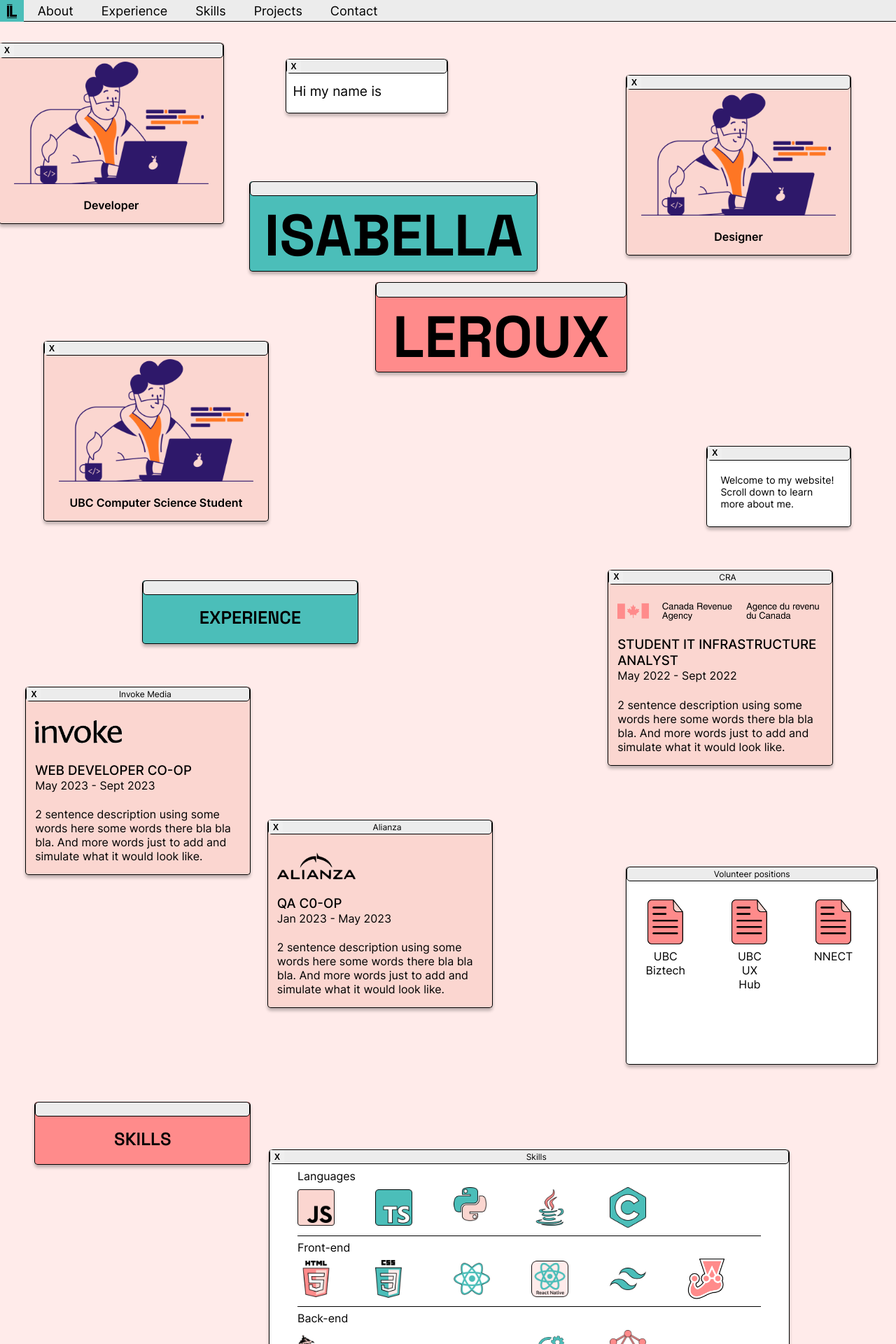
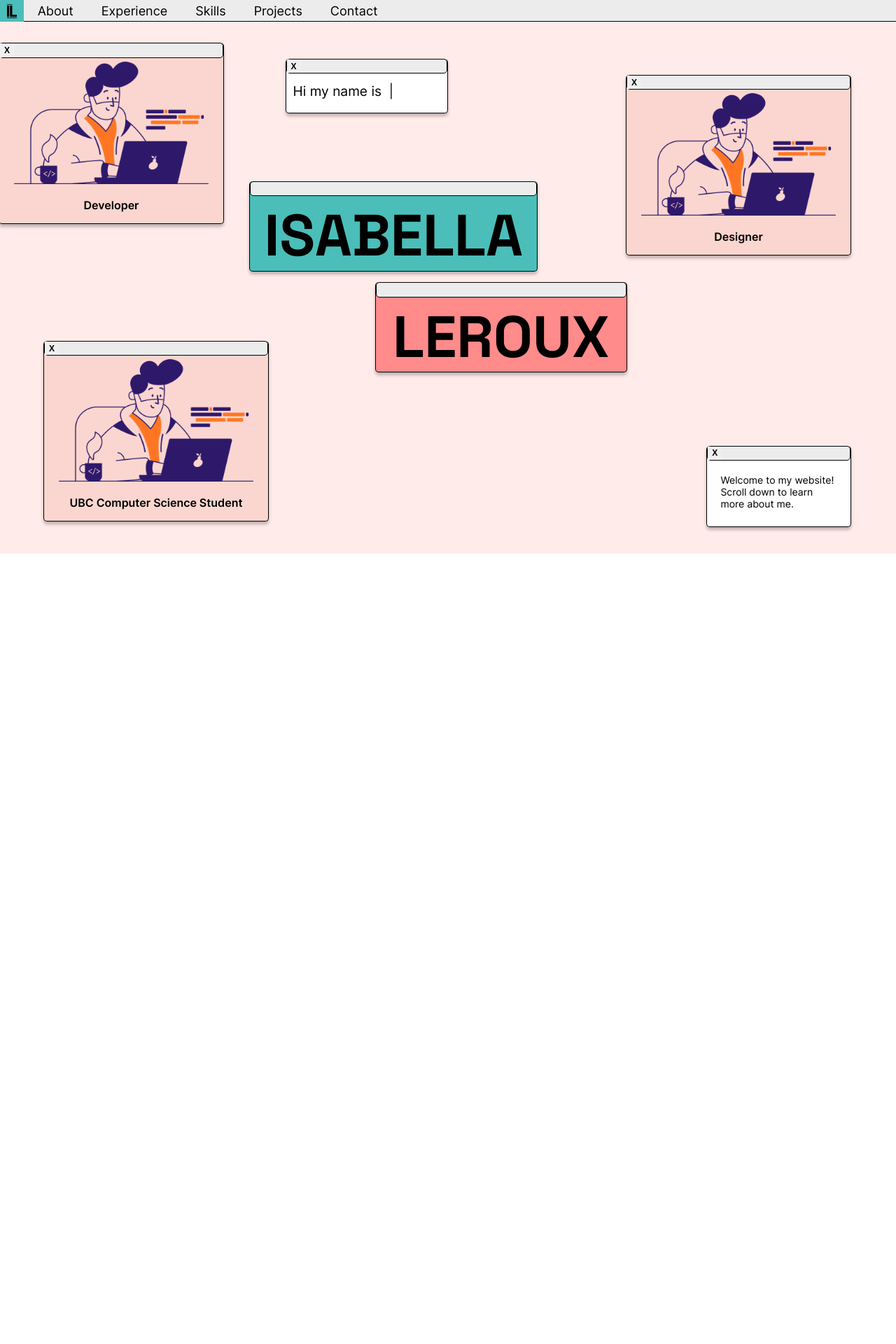
Before and after one commit to isa-leroux448/personal-website-v2, a React (Create React App) app: page / in a window 1280 px wide. Shown: the top 1920 px of the page at 70% size. After the commit the page ends 800 px from the top, so only its background shows below. Built offline with nearby package versions, Linux system fonts and the light colour scheme.

Commit message:
vertical swipe added

```diff
--- a/src/App.jsx
+++ b/src/App.jsx
@@ -1,20 +1,42 @@
 import NavBar from "./components/NavBar";
 import './App.css';
-import About from "./about/About"
+import About from "./about/About";
 import Skills from "./skills/Skills";
 import Experience from "./experience/Experience";
-import Projects from "./projects/Projects"
+import Projects from "./projects/Projects";
+import React, { useRef } from "react";
+import { Swiper, SwiperSlide } from "swiper/react";
+import "swiper/swiper-bundle.css";
+import { Mousewheel } from "swiper/modules";
 
 function App() {
+  const swiperRef = useRef();
+
+  const swiperContainerStyle = {
+    height: '100vh',
+  };
+
   return (
-    <div style={{width: '100%'}}>
-        <NavBar/>
-        <About/>
-        <Experience />
-        <Skills/>
-        <Projects/>
+    <div style={{ height: '100vh', overflow: 'hidden' }}>
+      <NavBar />
+      <Swiper
+        direction="vertical"
+        onSwiper={(swiper) => {
+          swiperRef.current = swiper;
+        }}
+        slidesPerView={1}
+        spaceBetween={30}
+        mousewheel={true}
+        modules={[Mousewheel]}
+        style={swiperContainerStyle}
+      >
+        <SwiperSlide><About /></SwiperSlide>
+        <SwiperSlide><Experience /></SwiperSlide>
+        <SwiperSlide><Skills /></SwiperSlide>
+        <SwiperSlide><Projects /></SwiperSlide>
+      </Swiper>
     </div>
-  )
+  );
 }
 
 export default App;
```
